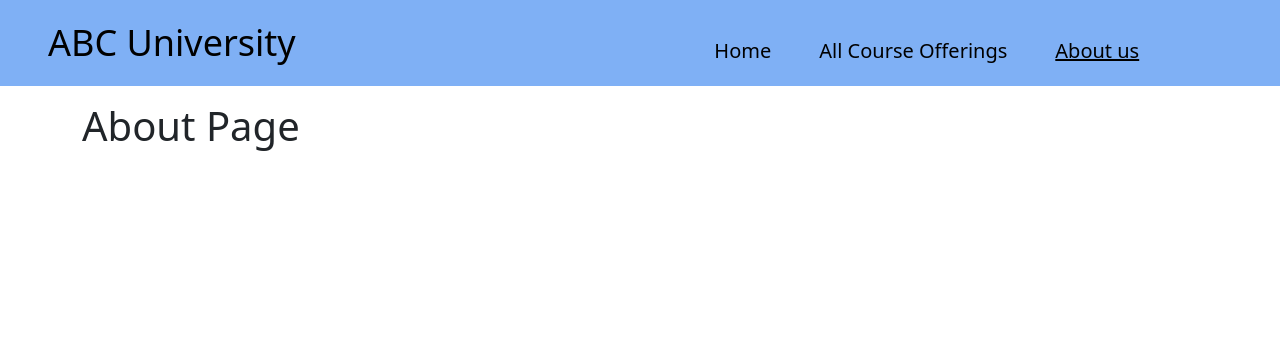
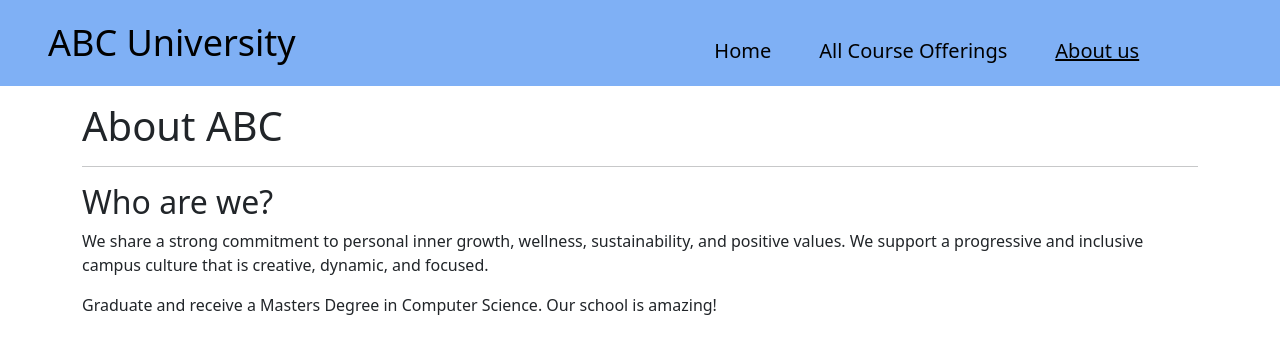
Before and after one commit to tomboja/frontend, a React (Create React App) app: page /aboutus in a window 1280 px wide. Shown: the top 354 px of the page. Built offline with nearby package versions, Linux system fonts and the light colour scheme.

Commit message:
Update about page content

```diff
--- a/src/components/admin/AboutPage.js
+++ b/src/components/admin/AboutPage.js
@@ -1,6 +1,15 @@
 const AboutPage = () => {
   return <div className="container">
-    <h1>About Page</h1>
+    <h1>About ABC</h1>
+    <hr />
+    <h2>Who are we?</h2>
+    <p>
+    We share a strong commitment to personal inner growth, wellness, sustainability, and positive values.
+    We support a progressive and inclusive campus culture that is creative, dynamic, and focused.
+    </p>
+    <p>
+    Graduate and receive a Masters Degree in Computer Science. Our school is amazing!
+    </p>
   </div>
 }
 
```
